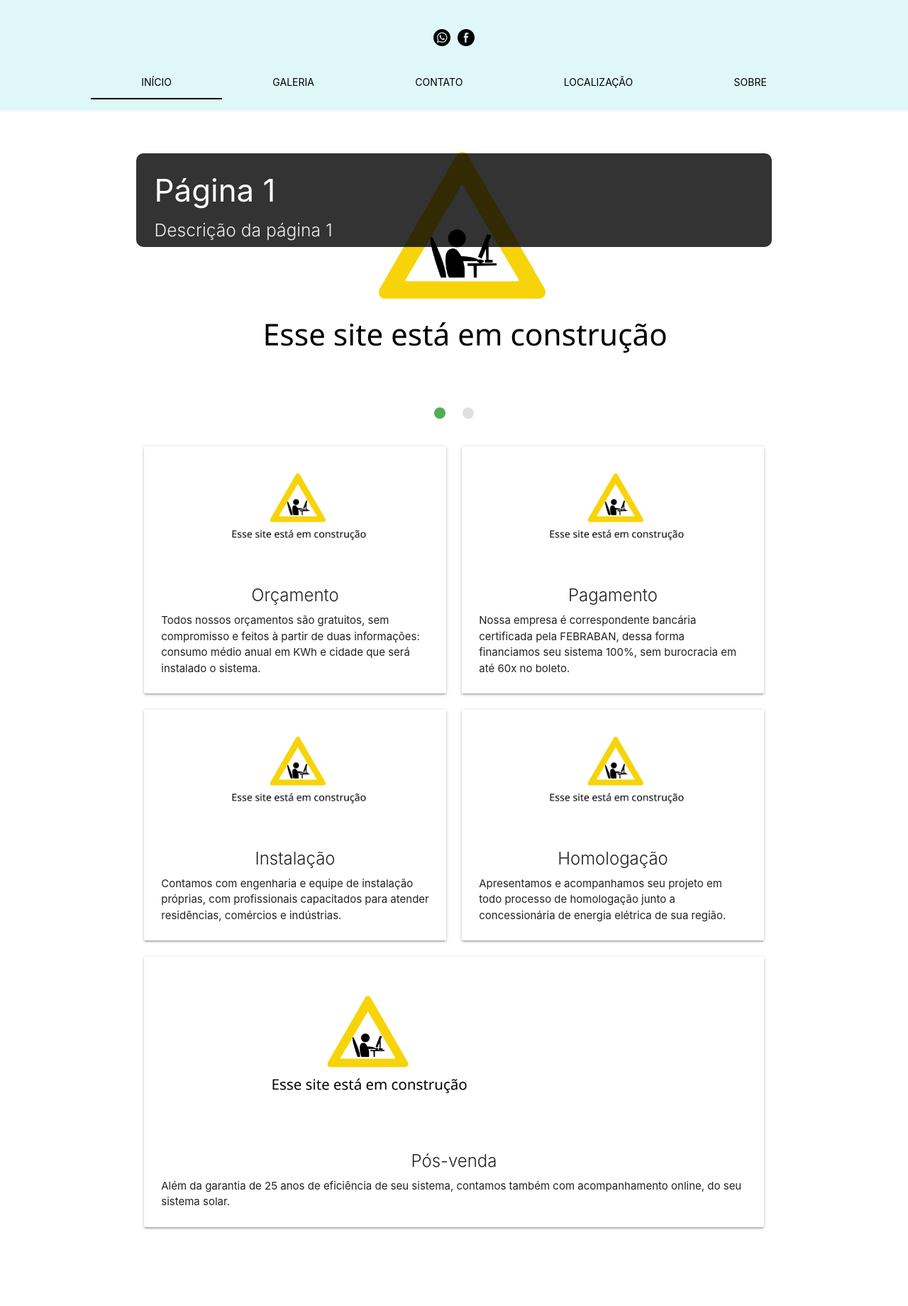
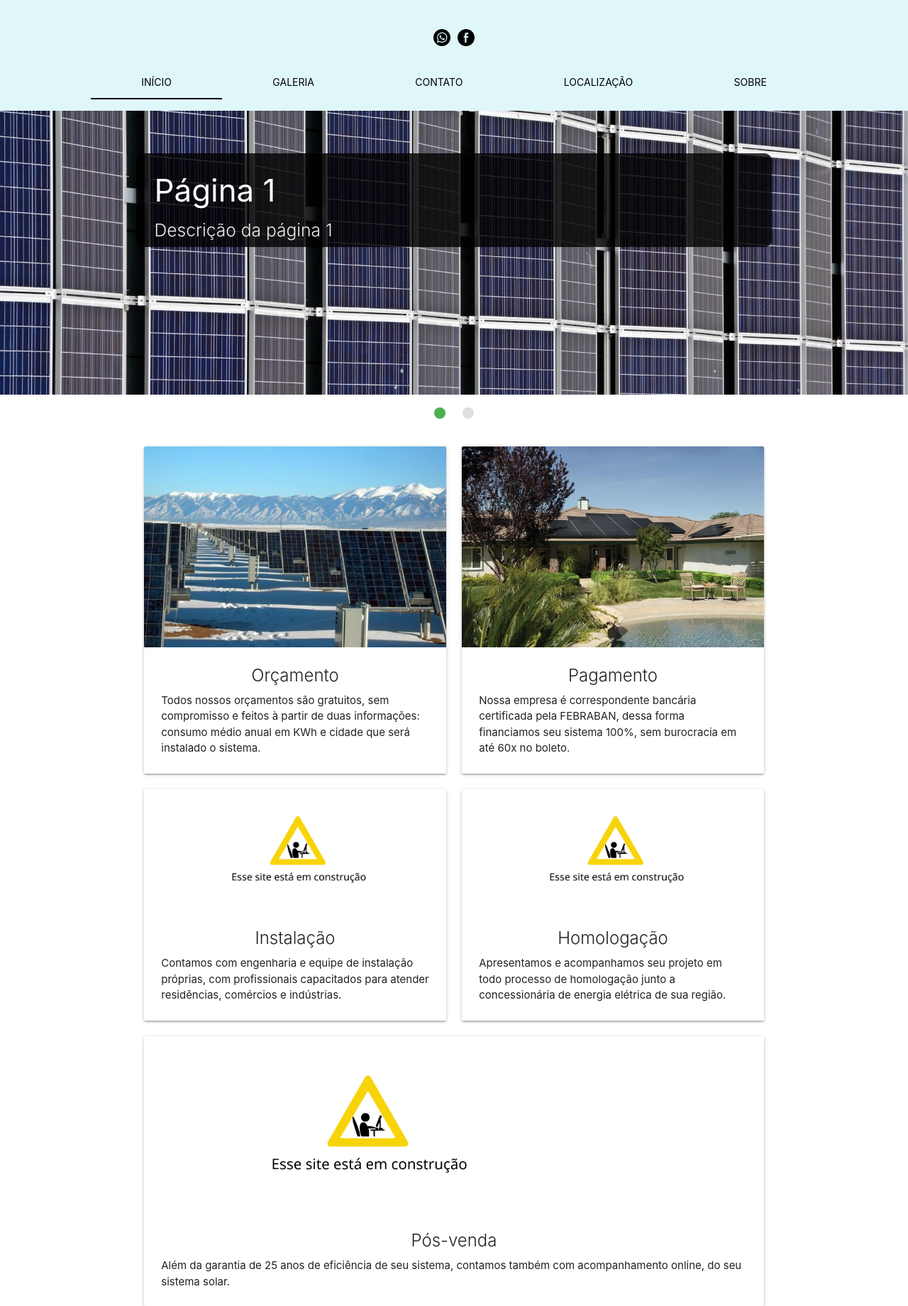
Before and after one commit to deivid-rds/site_materialize, a PHP site: page / in a window 1280 px wide. Shown: the part 224-2064 px from the top of the page at 71% size. Run offline with PHP 8.4, Linux system fonts and the light colour scheme.

Commit message:
Adicionar imagens iniciais

```diff
--- a/7.lllautomacao/index.php
+++ b/7.lllautomacao/index.php
@@ -80,7 +80,7 @@
                 <ul id="img_principal_slider" class="slides">
 
                     <li>
-                        <img src="imagem/siteConstrucao.png">
+                        <img src="imagem/img2.jpg">
                         <div class="caption left-align">
                             <h3>Página 1</h3>
                             <h5 class="light grey-text text-lighten-3">
@@ -90,7 +90,7 @@
                     </li>
 
                     <li>
-                        <img src="imagem/siteConstrucao.png">
+                        <img src="imagem/img3.jpg">
                         <div class="caption left-align">
                             <h3>Página 2</h3>
                             <h5 class="light grey-text text-lighten-3">
@@ -108,7 +108,7 @@
                 <div class="col s12 m6 l6">
                     <div class="card hoverable">
                         <div class="card-image">
-                            <img class="img_principal" src="imagem/siteConstrucao.png">
+                            <img class="img_principal" src="imagem/img1.jpg">
                         </div>
                         <div class="card-content">
                             <span class="card-title center">Orçamento</span>
@@ -121,7 +121,7 @@
                 <div class="col s12 m6 l6">
                     <div class="card hoverable">
                         <div class="card-image">
-                            <img class="img_principal" src="imagem/siteConstrucao.png">
+                            <img class="img_principal" src="imagem/img4.jpg">
                         </div>
                         <div class="card-content">
                             <span class="card-title center">Pagamento</span>
```
Also changed, not shown: 7.lllautomacao/imagem/img1.jpg (added), 7.lllautomacao/imagem/img2.jpg (added), 7.lllautomacao/imagem/img3.jpg (added), 7.lllautomacao/imagem/img4.jpg (added).
